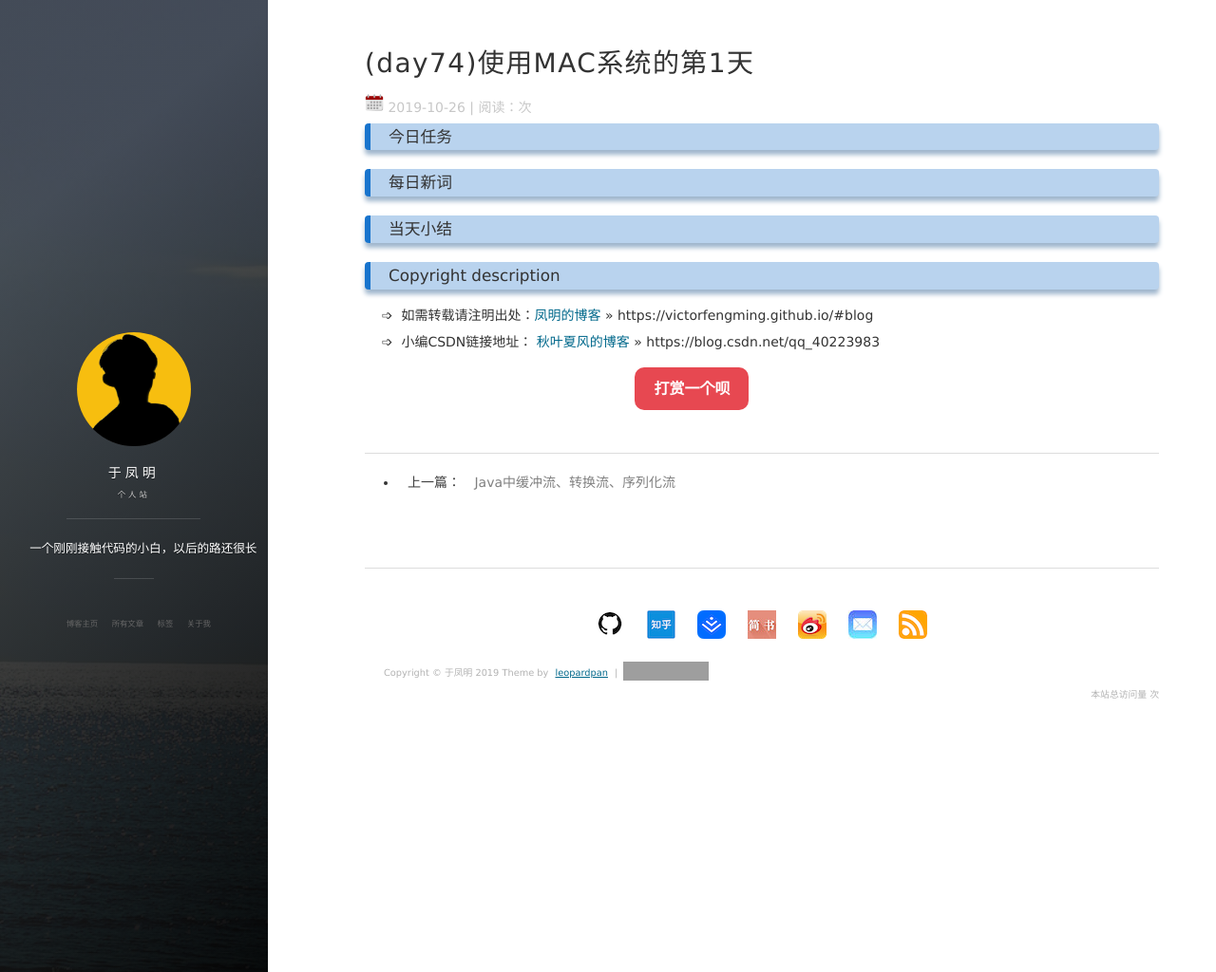
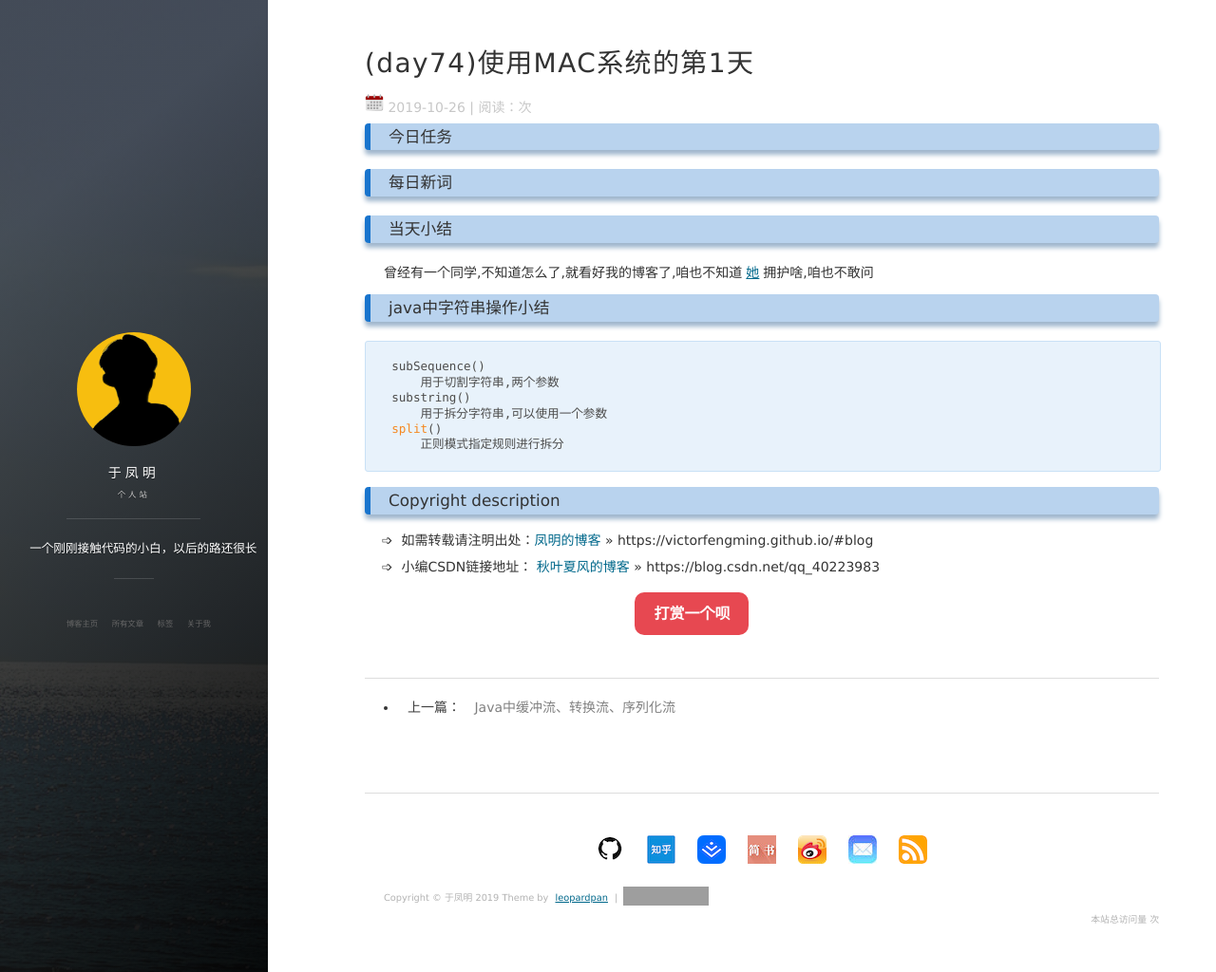
Before and after one commit to victorfengming/victorfengming.github.io.leopardpan, a Jekyll site: the page built from _posts/daily/2019-10-26-day74.md, in a window 1280 px wide and 1024 px high. Shown: the whole window at 95% size. Built offline with Jekyll 4.4.1, drawn with Linux system fonts in a browser that asks for light colours; nearby versions of some CDN libraries; comment, search, counter and statistics services are not loaded; grey boxes are pictures that could not be loaded.

Commit message:
张杰的博客

```diff
--- a/_posts/daily/2019-10-26-day74.md
+++ b/_posts/daily/2019-10-26-day74.md
@@ -10,3 +10,12 @@ tags: XDH
 ### 每日新词
 
 ### 当天小结
+曾经有一个同学,不知道怎么了,就看好我的博客了,咱也不知道[她](https://caoyang7.github.io)拥护啥,咱也不敢问
+### java中字符串操作小结
+
+    subSequence()
+        用于切割字符串,两个参数
+    substring()
+        用于拆分字符串,可以使用一个参数
+    split()
+        正则模式指定规则进行拆分
```
Also changed, not shown: about.md (+1 -1 lines).
